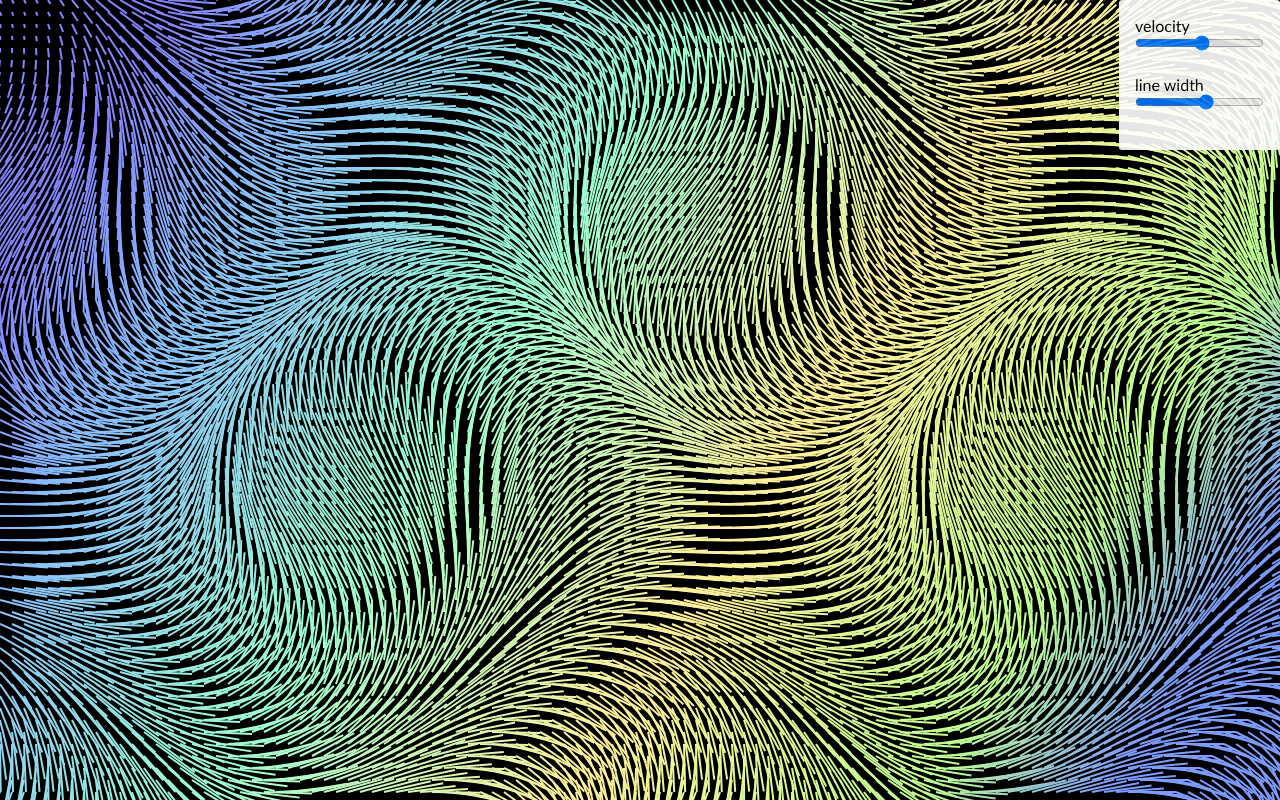
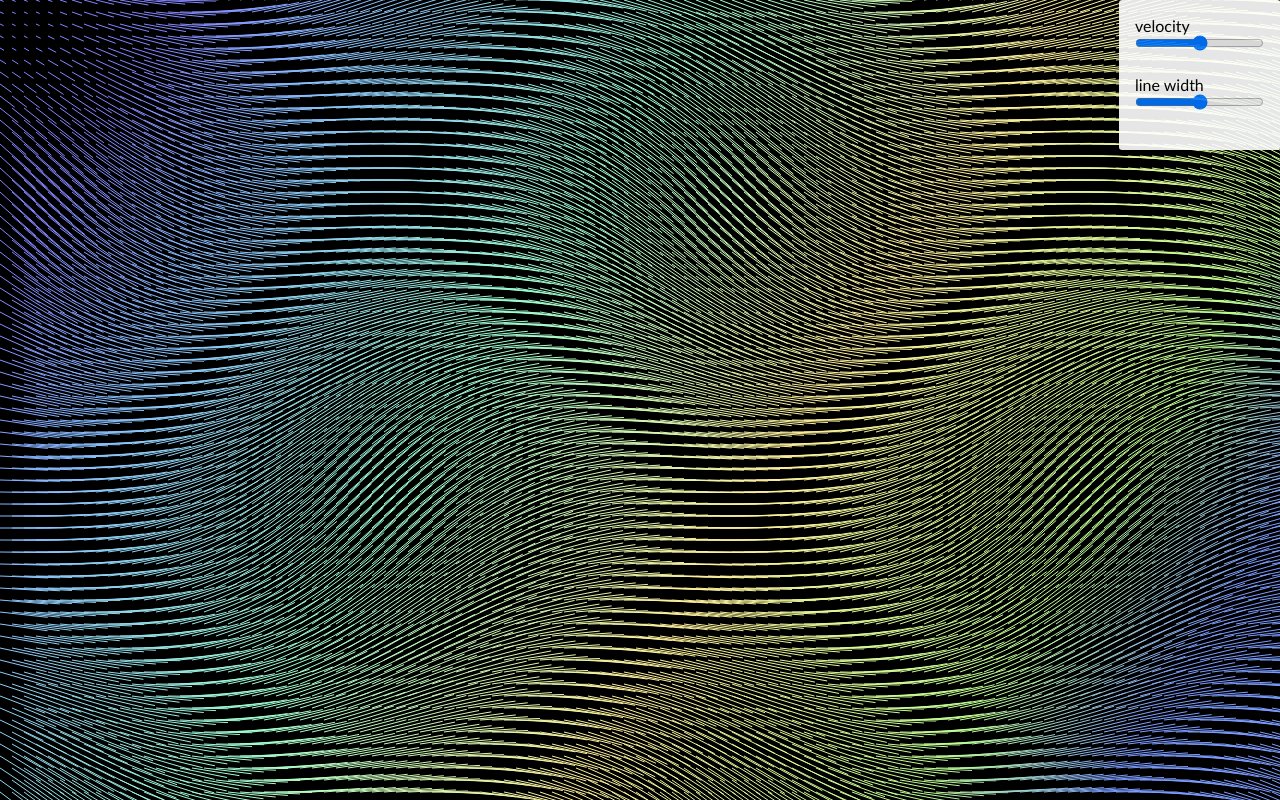
Before and after one commit to Koda-Pig/canvas-animation, a website built with Vite: page index.html in a window 1280 px wide. Built offline with nearby package versions, Linux system fonts and the light colour scheme; animation ran at ten frames a second.

Commit message:
small adjustments

```diff
--- a/index.html
+++ b/index.html
@@ -14,7 +14,7 @@
         type="range"
         name="userVelocity"
         id="userVelocity"
-        min='1'
+        min='0.1'
         max='20'
       >
       <label for="userLineWidth">line width</label>
@@ -22,7 +22,7 @@
         type="range"
         name="userLineWidth"
         id="userLineWidth"
-        min='1'
+        min='0.1'
         max='10'
       >
     </form>
--- a/main.js
+++ b/main.js
@@ -49,7 +49,7 @@ class FlowFieldEffect {
   #height;
   constructor(ctx, width, height) {
     this.ctx = ctx;
-    this.ctx.lineWidth = 2;
+    this.ctx.lineWidth = 1;
     this.#width = width;
     this.#height = height;
     this.angle = 0;
@@ -61,7 +61,7 @@ class FlowFieldEffect {
     this.createGradient();
     this.ctx.strokeStyle = this.gradient;
     this.radius = 0;
-    this.vr = 0.03;
+    this.vr = 0.01;
   }
   createGradient() {
     this.color1 = '#8484ff';
@@ -91,7 +91,7 @@ class FlowFieldEffect {
     }
     let length = distance * 0.00008;
     this.ctx.beginPath();
-    this.ctx.moveTo(x, y);
+    this.ctx.moveTo(x, y)
     this.ctx.lineTo(x + Math.cos(angle) * length, y + Math.sin(angle) * length);
     this.ctx.stroke();
   }
@@ -102,7 +102,7 @@ class FlowFieldEffect {
       this.ctx.clearRect(0, 0, this.#width, this.#height);
       this.angle += 0.3;
       this.radius += this.vr;
-      if (this.radius > 9 || this.radius < -9) {
+      if (this.radius > 12 || this.radius < -12) {
         this.radius *= -1;
       }
       for (let y = 0; y < this.#height; y += this.cellSize) {
```
